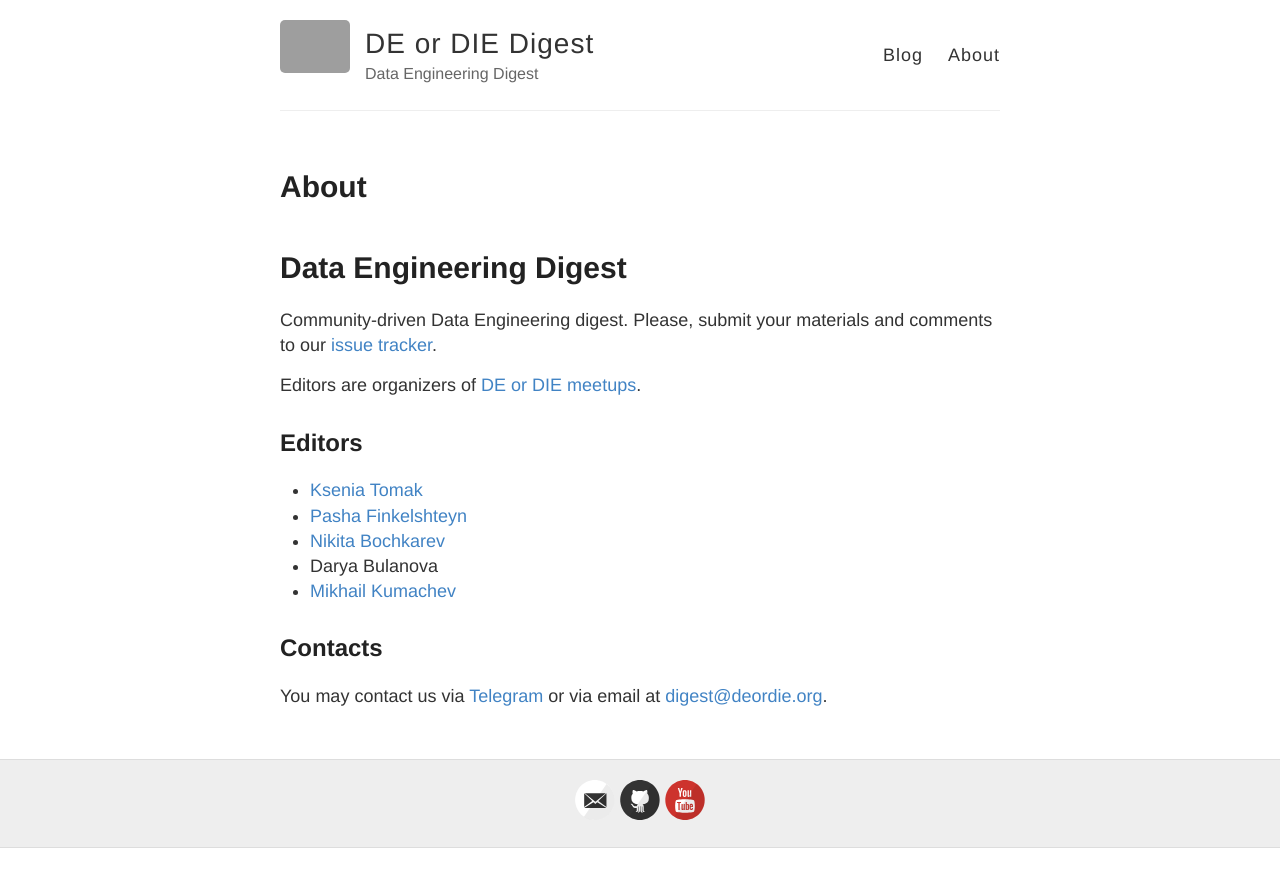
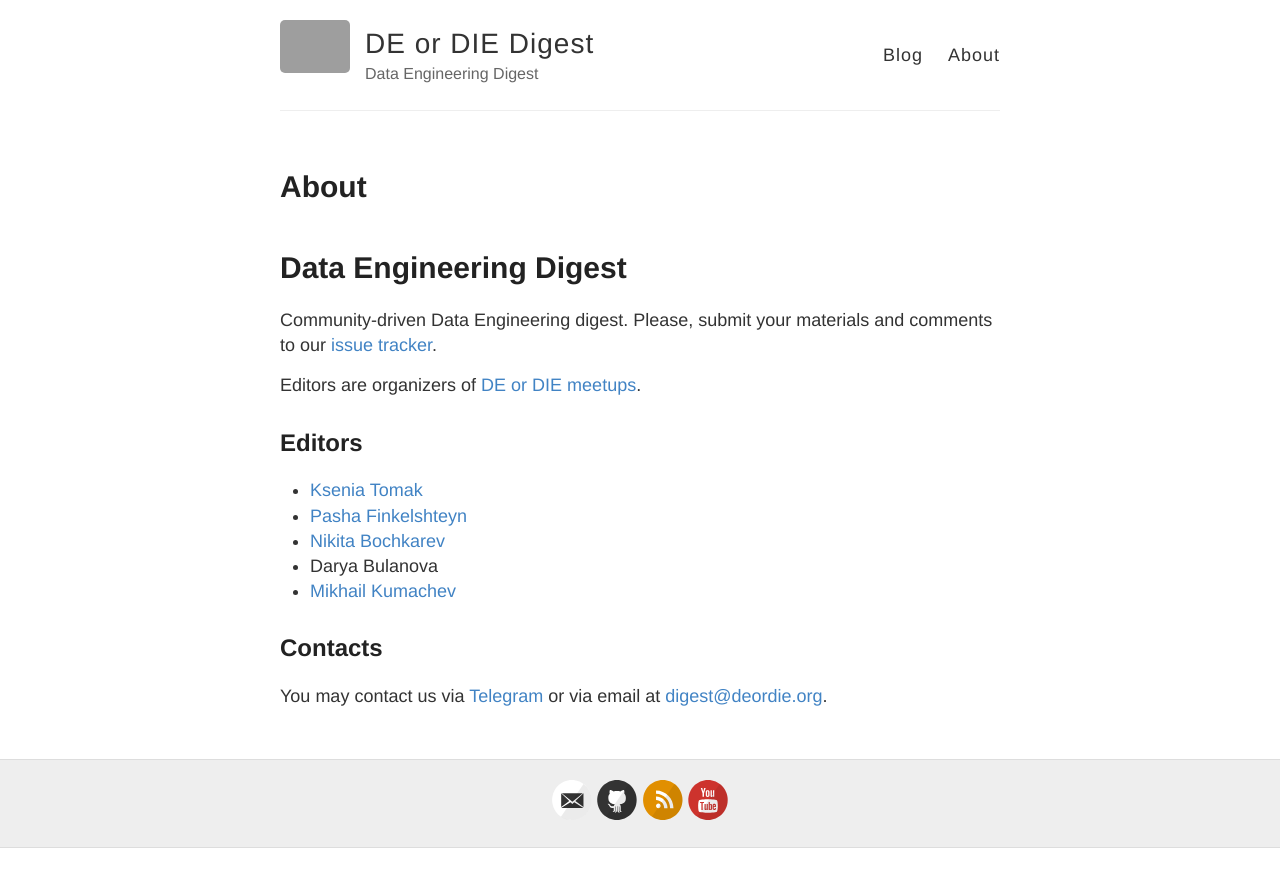
Before and after one commit to deordie/deordie-digest, a Jekyll site: the page built from about.md, in a window 1280 px wide. Shown: the top 887 px of the page. Built offline with Jekyll 4.4.1, drawn with Linux system fonts in a browser that asks for light colours; grey boxes are pictures that could not be loaded.

Commit message:
Adds rss

```diff
--- a/_config.yml
+++ b/_config.yml
@@ -26,7 +26,7 @@ footer-links:
   instagram:
   linkedin:
   pinterest:
-  rss: # just type anything here for a working RSS icon
+  rss: /feed.xml
   twitter:
   stackoverflow: # your stackoverflow profile, e.g. "users/50476/bart-kiers"
   youtube: channel/UCu1wzyJM_oBAaqX7T22ZsZg
```
